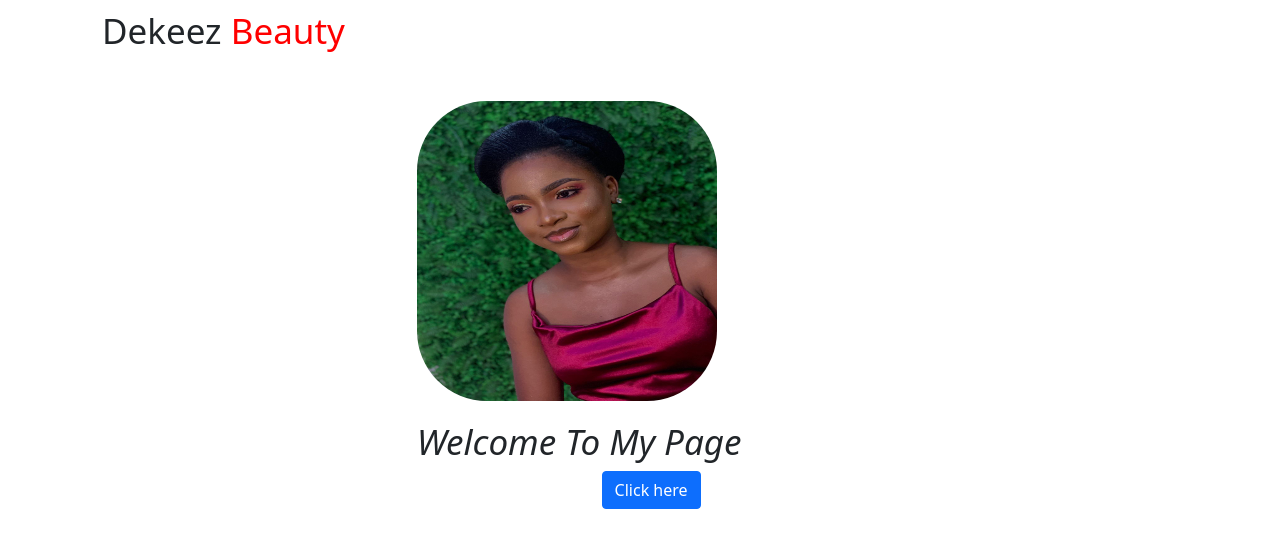
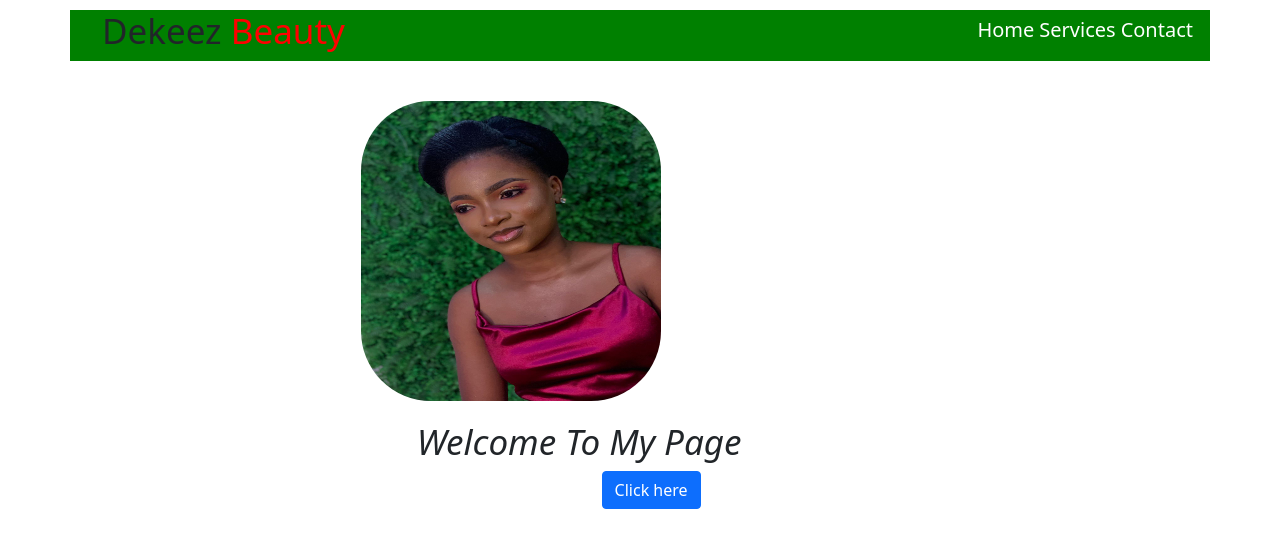
Before and after one commit to DonofVictory/Dekeez, a plain HTML site: page index.html in a window 1280 px wide. Drawn offline with nearby package versions, Linux system fonts and the light colour scheme.

Commit message:
Update style.css

```diff
--- a/style.css
+++ b/style.css
@@ -7,6 +7,7 @@ nav{
     margin-top: 10px;
     display: flex;
     justify-content: space-between;
+    background:green;
 }
 ul{
     list-style-type: none;
@@ -39,7 +40,7 @@ img{
     height: 300px;
     width: 300px;
     border-radius: 70px;
-    margin-left: 30%
+    margin-left: 25%
 }
 h3{
     margin-left: 30%;
```
